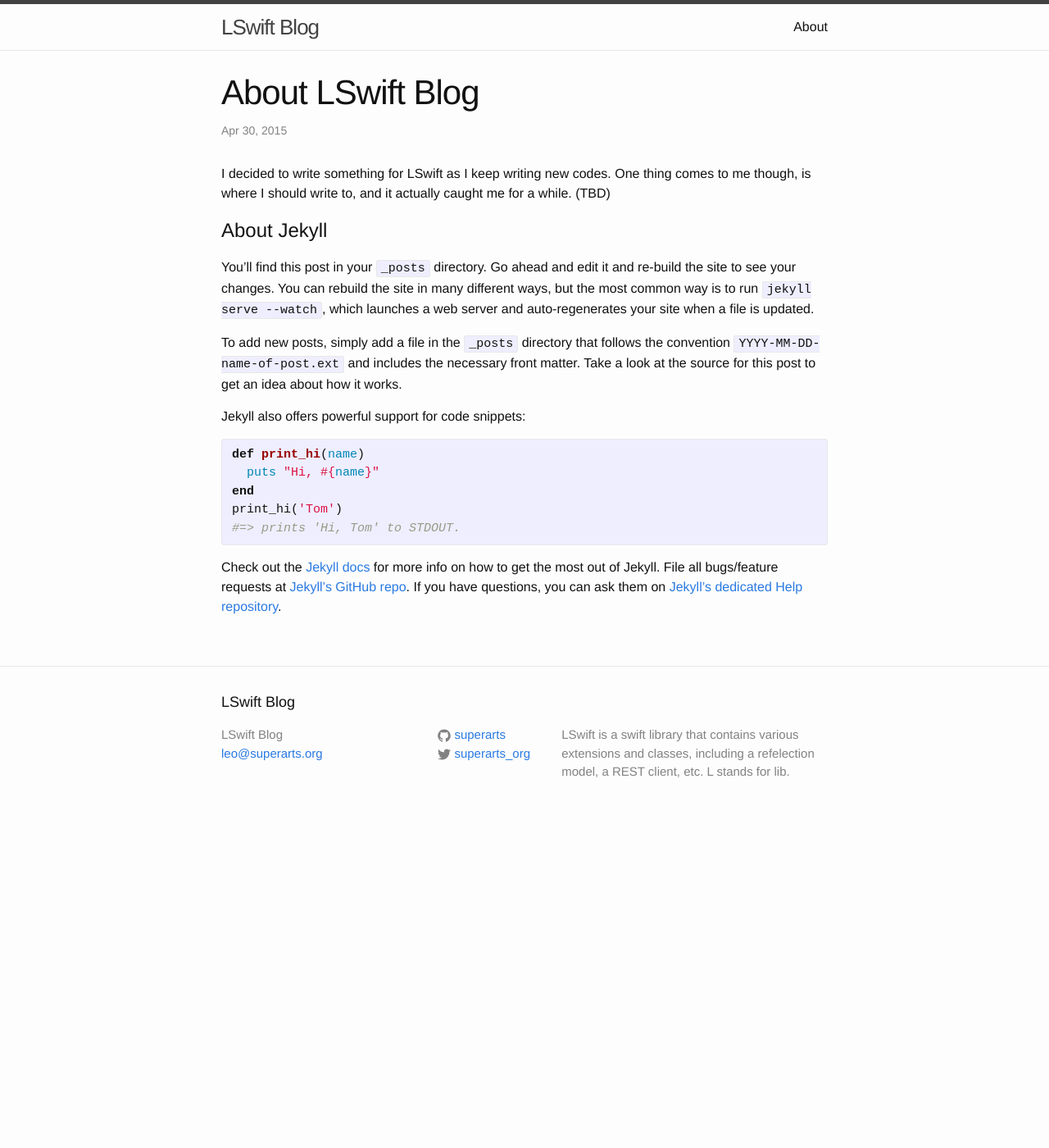
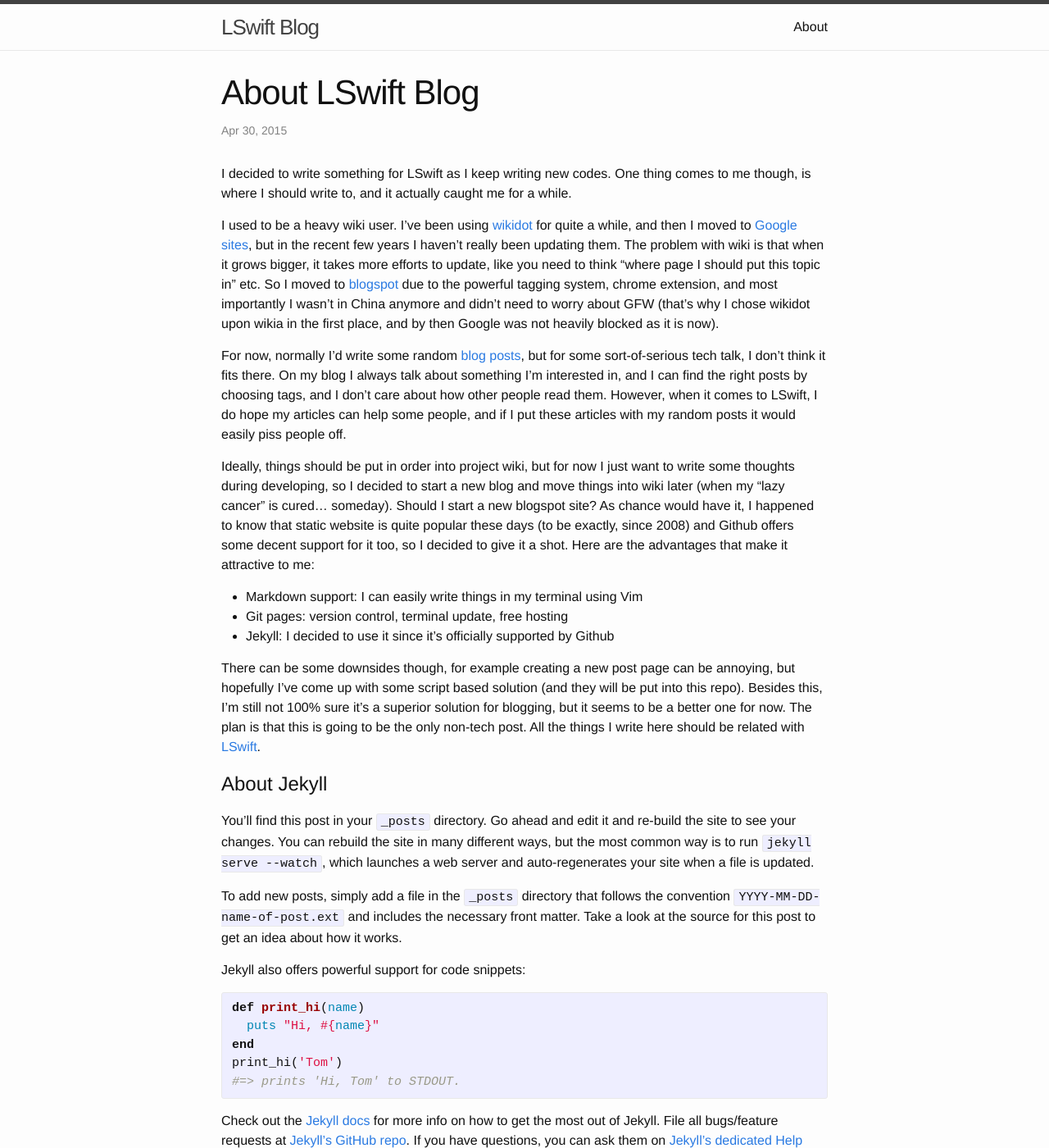
Before and after one commit to superarts/SwissKnife, a Jekyll site: the page built from _posts/2015-04-30-welcome-to-jekyll.markdown, in a window 1280 px wide and 1400 px high. Shown: the whole window at 82% size. Built offline with Jekyll 4.4.1, drawn with Linux system fonts in a browser that asks for light colours.

Commit message:
completed the first post

```diff
--- a/_posts/2015-04-30-welcome-to-jekyll.markdown
+++ b/_posts/2015-04-30-welcome-to-jekyll.markdown
@@ -5,7 +5,24 @@ date:   2015-04-30 16:59:06
 categories: lswift intro
 ---
 
-I decided to write something for LSwift as I keep writing new codes. One thing comes to me though, is where I should write to, and it actually caught me for a while. (TBD)
+I decided to write something for LSwift as I keep writing new codes. One thing comes to me though, is where I should write to, and it actually caught me for a while.
+
+I used to be a heavy wiki user. I've been using [wikidot][wikidot] for quite a while, and then I moved to [Google sites][sites], but in the recent few years I haven't really been updating them. The problem with wiki is that when it grows bigger, it takes more efforts to update, like you need to think "where page I should put this topic in" etc. So I moved to [blogspot][blog] due to the powerful tagging system, chrome extension, and most importantly I wasn't in China anymore and didn't need to worry about GFW (that's why I chose wikidot upon wikia in the first place, and by then Google was not heavily blocked as it is now).
+
+For now, normally I'd write some random [blog posts][blog], but for some sort-of-serious tech talk, I don't think it fits there. On my blog I always talk about something I'm interested in, and I can find the right posts by choosing tags, and I don't care about how other people read them. However, when it comes to LSwift, I do hope my articles can help some people, and if I put these articles with my random posts it would easily piss people off.
+
+Ideally, things should be put in order into project wiki, but for now I just want to write some thoughts during developing, so I decided to start a new blog and move things into wiki later (when my "lazy cancer" is cured... someday). Should I start a new blogspot site? As chance would have it, I happened to know that static website is quite popular these days (to be exactly, since 2008) and Github offers some decent support for it too, so I decided to give it a shot. Here are the advantages that make it attractive to me:
+
+- Markdown support: I can easily write things in my terminal using Vim
+- Git pages: version control, terminal update, free hosting
+- Jekyll: I decided to use it since it's officially supported by Github
+
+There can be some downsides though, for example creating a new post page can be annoying, but hopefully I've come up with some script based solution (and they will be put into this repo). Besides this, I'm still not 100% sure it's a superior solution for blogging, but it seems to be a better one for now. The plan is that this is going to be the only non-tech post. All the things I write here should be related with [LSwift][about].
+
+[blog]:		http://superartstudio.blogspot.com
+[wikidot]:	http://superart.wikidot.com/
+[sites]:	https://sites.google.com/a/superarts.org/studio/
+[about]:	http://superarts.github.io/LSwift/about/
 
 About Jekyll
 ===
```
